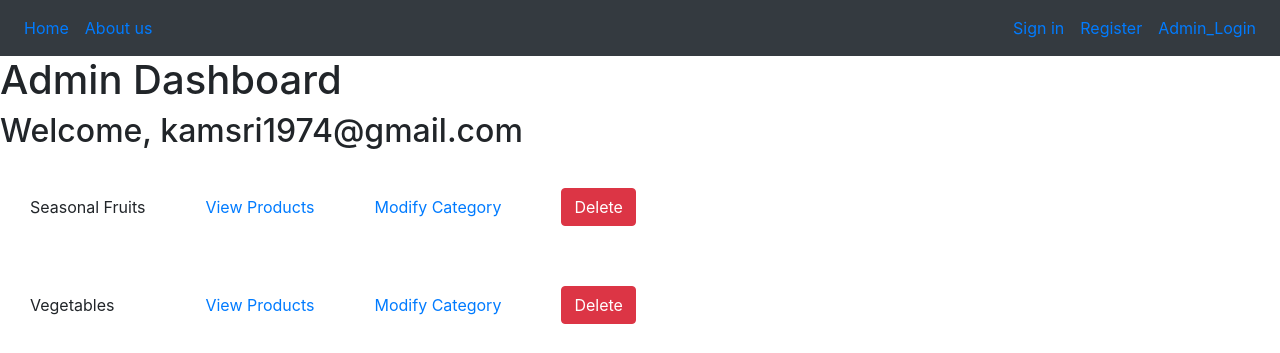
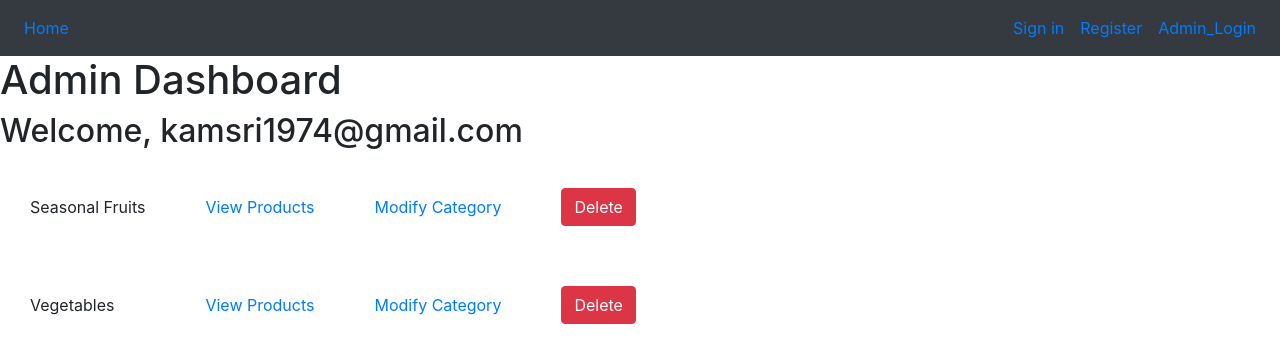
Before and after one commit to nvlohitya/Grocery_V1, a Flask app: page /admin_dashboard in a window 1280 px wide. Shown: the top 353 px of the page. Run offline with Flask 3, Linux system fonts and the light colour scheme; a user stored in the database is signed in; data comes from the database, SQL or seed files in the repository; some libraries are stand-ins or nearby versions.

Commit message:
removed about_us

```diff
--- a/app.py
+++ b/app.py
@@ -45,11 +45,6 @@ def root():
         category_data = cur.fetchall()
 
     return render_template('index.html', loggedIn=loggedin, admin_loggedin=admin_loggedin, first_name=name, categoryData=category_data)
-
-
-@app.route('/about us')
-def Info():
-    return "That page will be avialabe soon"
 
 @app.route('/login')
 def loginform():
--- a/templates/header.html
+++ b/templates/header.html
@@ -20,9 +20,6 @@
          <ul class="navbar-nav mr-auto mt-2 mt-lg-0">
             <li class="nav-item active">
                 <a class="nav-link" href={{url_for('root')}}>Home <span class="sr-only">(current)</span></a>
-            </li>
-            <li class="nav-item active">
-                <a class="nav-link" href={{url_for('Info')}}>About us<span class="sr-only">(current)</span></a>
             </li>
         </ul>
        </div>
```
